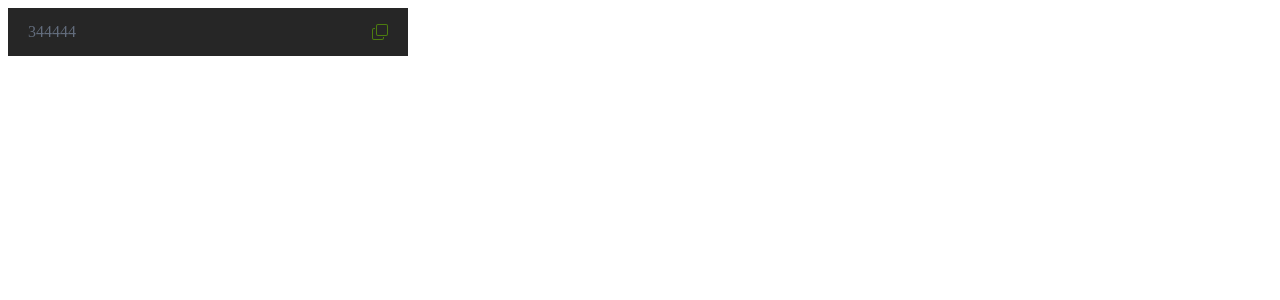
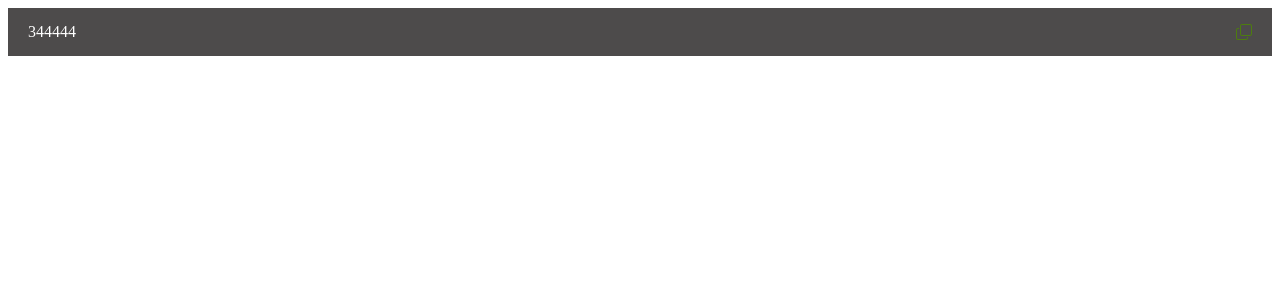
Before and after one commit to kq333/password-generator, a React (Vite) app: page / in a window 1280 px wide. Shown: the top 300 px of the page. Built offline with nearby package versions, Linux system fonts and the light colour scheme.

Commit message:
remove padding

```diff
--- a/src/components/inputRange/InputRange.scss
+++ b/src/components/inputRange/InputRange.scss
@@ -1,11 +1,10 @@
 .iput-range {
-    background-color: #262626;
     max-width: 400px;
     width: 100%;
     color: #ffffff;
 
     &__wrapper {
-        padding: 5px 20px;
+        padding: 0 20px;
     }
 
     &__range-details {
@@ -44,6 +43,4 @@
             cursor: pointer;
         }
     }
-
-
 }
--- a/src/components/passwordDisplay/PasswordDisplay.scss
+++ b/src/components/passwordDisplay/PasswordDisplay.scss
@@ -1,13 +1,13 @@
 .password {
-    background-color: #262626;
-    max-width: 400px;
+    background-color: #4d4b4b;;
+    padding: 15px 0;
     width: 100%;
-    color: #626c7c;
+    color: #ffffff;
 
     &__wrapper {
         display: flex;
         justify-content: space-between;
-        padding: 15px 20px;
+        padding: 0 20px;
     }
 
     &__icon {
```
